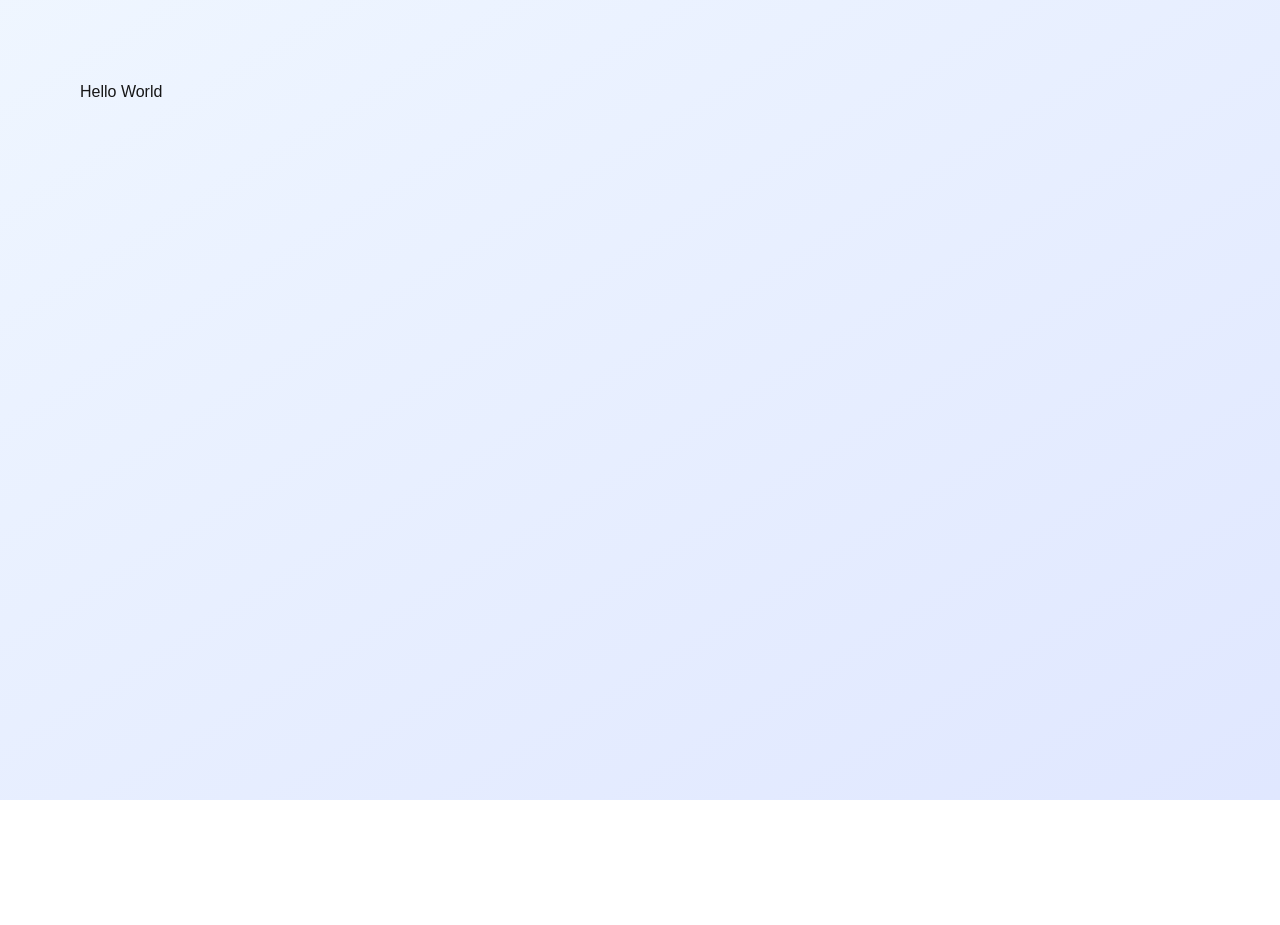
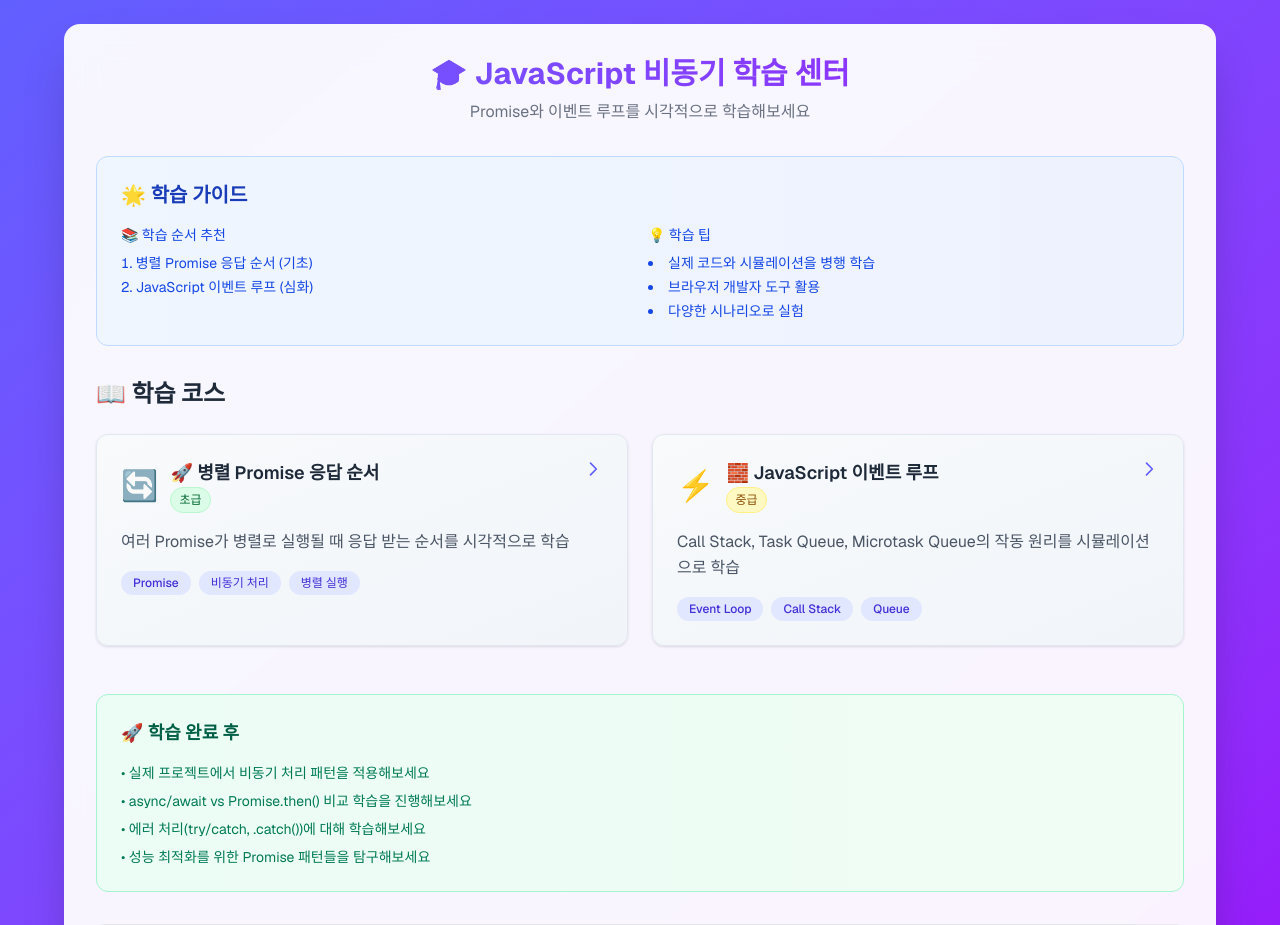
Before and after one commit to 1nnovator1105/javascript, a Next.js app: page / in a window 1280 px wide. Shown: the top 925 px of the page. Before the commit the page ends 800 px from the top, so only its background shows below. Built offline with nearby package versions, Linux system fonts and the light colour scheme.

Commit message:
feat: 메인 페이지 개발

```diff
--- a/src/app/page.tsx
+++ b/src/app/page.tsx
@@ -1,9 +1,169 @@
 "use client";
 
+import Link from "next/link";
+import StudyPageLayout from "../components/StudyPageLayout";
+
 export default function Home() {
+  const studyPages = [
+    {
+      title: "🚀 병렬 Promise 응답 순서",
+      description:
+        "여러 Promise가 병렬로 실행될 때 응답 받는 순서를 시각적으로 학습",
+      path: "/parallel-promise",
+      difficulty: "초급",
+      topics: ["Promise", "비동기 처리", "병렬 실행"],
+      icon: "🔄",
+    },
+    {
+      title: "🧱 JavaScript 이벤트 루프",
+      description:
+        "Call Stack, Task Queue, Microtask Queue의 작동 원리를 시뮬레이션으로 학습",
+      path: "/promise-event-loop",
+      difficulty: "중급",
+      topics: ["Event Loop", "Call Stack", "Queue"],
+      icon: "⚡",
+    },
+  ];
+
+  const getDifficultyColor = (difficulty: string) => {
+    switch (difficulty) {
+      case "초급":
+        return "bg-green-100 text-green-800 border-green-200";
+      case "중급":
+        return "bg-yellow-100 text-yellow-800 border-yellow-200";
+      case "고급":
+        return "bg-red-100 text-red-800 border-red-200";
+      default:
+        return "bg-gray-100 text-gray-800 border-gray-200";
+    }
+  };
+
   return (
-    <div className="min-h-screen p-8 pb-20 gap-16 sm:p-20 bg-gradient-to-br from-blue-50 to-indigo-100 dark:from-gray-900 dark:to-gray-800">
-      <h1>Hello World</h1>
-    </div>
+    <StudyPageLayout
+      title="🎓 JavaScript 비동기 학습 센터"
+      subtitle="Promise와 이벤트 루프를 시각적으로 학습해보세요"
+      maxWidth="wide"
+    >
+      {/* 소개 섹션 */}
+      <div className="mb-8 bg-gradient-to-r from-blue-50 to-indigo-50 p-6 rounded-xl border border-blue-200">
+        <h2 className="text-xl font-semibold mb-4 text-blue-800">
+          🌟 학습 가이드
+        </h2>
+        <div className="grid grid-cols-1 md:grid-cols-2 gap-4 text-sm text-blue-700">
+          <div>
+            <h3 className="font-medium mb-2">📚 학습 순서 추천</h3>
+            <ol className="list-decimal list-inside space-y-1">
+              <li>병렬 Promise 응답 순서 (기초)</li>
+              <li>JavaScript 이벤트 루프 (심화)</li>
+            </ol>
+          </div>
+          <div>
+            <h3 className="font-medium mb-2">💡 학습 팁</h3>
+            <ul className="list-disc list-inside space-y-1">
+              <li>실제 코드와 시뮬레이션을 병행 학습</li>
+              <li>브라우저 개발자 도구 활용</li>
+              <li>다양한 시나리오로 실험</li>
+            </ul>
+          </div>
+        </div>
+      </div>
+
+      {/* 학습 페이지 카드들 */}
+      <div className="space-y-6">
+        <h2 className="text-2xl font-bold text-gray-800 mb-6">📖 학습 코스</h2>
+
+        <div className="grid grid-cols-1 lg:grid-cols-2 gap-6">
+          {studyPages.map((page, index) => (
+            <Link
+              key={index}
+              href={page.path}
+              className="group block bg-gradient-to-br from-slate-50 to-slate-100 rounded-xl p-6 border border-slate-200 shadow-sm hover:shadow-lg hover:-translate-y-1 transition-all duration-300 hover:border-indigo-300"
+            >
+              <div className="flex items-start justify-between mb-4">
+                <div className="flex items-center gap-3">
+                  <div className="text-3xl">{page.icon}</div>
+                  <div>
+                    <h3 className="text-lg font-semibold text-gray-800 group-hover:text-indigo-600 transition-colors">
+                      {page.title}
+                    </h3>
+                    <span
+                      className={`inline-block px-2 py-1 rounded-full text-xs font-medium border ${getDifficultyColor(
+                        page.difficulty
+                      )}`}
+                    >
+                      {page.difficulty}
+                    </span>
+                  </div>
+                </div>
+                <div className="text-indigo-500 group-hover:text-indigo-700 transition-colors">
+                  <svg
+                    className="w-5 h-5"
+                    fill="none"
+                    stroke="currentColor"
+                    viewBox="0 0 24 24"
+                  >
+                    <path
+                      strokeLinecap="round"
+                      strokeLinejoin="round"
+                      strokeWidth={2}
+                      d="M9 5l7 7-7 7"
+                    />
+                  </svg>
+                </div>
+              </div>
+
+              <p className="text-gray-600 mb-4 leading-relaxed">
+                {page.description}
+              </p>
+
+              <div className="flex flex-wrap gap-2">
+                {page.topics.map((topic, topicIndex) => (
+                  <span
+                    key={topicIndex}
+                    className="px-3 py-1 bg-indigo-100 text-indigo-700 rounded-full text-xs font-medium"
+                  >
+                    {topic}
+                  </span>
+                ))}
+              </div>
+            </Link>
+          ))}
+        </div>
+      </div>
+
+      {/* 추가 정보 섹션 */}
+      <div className="mt-12 bg-gradient-to-r from-emerald-50 to-green-50 p-6 rounded-xl border border-emerald-200">
+        <h3 className="text-lg font-semibold mb-4 text-emerald-800">
+          🚀 학습 완료 후
+        </h3>
+        <div className="text-sm text-emerald-700 space-y-2">
+          <p>• 실제 프로젝트에서 비동기 처리 패턴을 적용해보세요</p>
+          <p>• async/await vs Promise.then() 비교 학습을 진행해보세요</p>
+          <p>• 에러 처리(try/catch, .catch())에 대해 학습해보세요</p>
+          <p>• 성능 최적화를 위한 Promise 패턴들을 탐구해보세요</p>
+        </div>
+      </div>
+
+      {/* 기술 스택 정보 */}
+      <div className="mt-8 p-4 bg-gray-50 rounded-lg border border-gray-200">
+        <h4 className="text-sm font-semibold text-gray-700 mb-2">
+          🛠 기술 스택
+        </h4>
+        <div className="flex flex-wrap gap-2 text-xs">
+          <span className="px-2 py-1 bg-blue-100 text-blue-700 rounded">
+            Next.js
+          </span>
+          <span className="px-2 py-1 bg-purple-100 text-purple-700 rounded">
+            TypeScript
+          </span>
+          <span className="px-2 py-1 bg-cyan-100 text-cyan-700 rounded">
+            Tailwind CSS
+          </span>
+          <span className="px-2 py-1 bg-yellow-100 text-yellow-700 rounded">
+            React
+          </span>
+        </div>
+      </div>
+    </StudyPageLayout>
   );
 }
--- a/src/app/parallel-promise/page.tsx
+++ b/src/app/parallel-promise/page.tsx
@@ -64,6 +64,7 @@ export default function Home() {
       title="🚀 Promise 응답 순서 시뮬레이터"
       subtitle="병렬 Promise에서 응답 받는 순서를 시각적으로 학습해보세요"
       maxWidth="full"
+      showBackButton={true}
     >
       <div className="flex flex-col sm:flex-row items-center gap-4 mb-6">
         <label className="w-full sm:w-auto">
--- a/src/app/promise-event-loop/page.tsx
+++ b/src/app/promise-event-loop/page.tsx
@@ -534,6 +534,7 @@ const BlockEventLoopSimulator: React.FC = () => {
       title="🧱 JavaScript 이벤트 루프 시뮬레이터"
       subtitle="비동기 처리 순서를 시각적으로 학습해보세요"
       maxWidth="full"
+      showBackButton={true}
     >
       <div className="mb-6">
         <h3 className="text-gray-700 mb-4 text-lg font-semibold">
--- a/src/components/StudyPageLayout.tsx
+++ b/src/components/StudyPageLayout.tsx
@@ -1,10 +1,12 @@
 import React from "react";
+import Link from "next/link";
 
 interface StudyPageLayoutProps {
   title: string;
   subtitle: string;
   children: React.ReactNode;
   maxWidth?: "normal" | "wide" | "full";
+  showBackButton?: boolean;
 }
 
 const StudyPageLayout: React.FC<StudyPageLayoutProps> = ({
@@ -12,6 +14,7 @@ const StudyPageLayout: React.FC<StudyPageLayoutProps> = ({
   subtitle,
   children,
   maxWidth = "normal",
+  showBackButton = false,
 }) => {
   const getMaxWidthClass = () => {
     switch (maxWidth) {
@@ -29,6 +32,31 @@ const StudyPageLayout: React.FC<StudyPageLayoutProps> = ({
       <div
         className={`bg-white/95 backdrop-blur-lg shadow-2xl rounded-xl md:rounded-2xl p-5 md:p-8 ${getMaxWidthClass()} mx-auto`}
       >
+        {/* 네비게이션 섹션 */}
+        {showBackButton && (
+          <div className="mb-6">
+            <Link
+              href="/"
+              className="inline-flex items-center gap-2 px-4 py-2 text-sm font-medium text-indigo-600 bg-indigo-50 hover:bg-indigo-100 border border-indigo-200 hover:border-indigo-300 rounded-lg transition-all duration-200 hover:-translate-y-0.5 hover:shadow-md"
+            >
+              <svg
+                className="w-4 h-4"
+                fill="none"
+                stroke="currentColor"
+                viewBox="0 0 24 24"
+              >
+                <path
+                  strokeLinecap="round"
+                  strokeLinejoin="round"
+                  strokeWidth={2}
+                  d="M10 19l-7-7m0 0l7-7m-7 7h18"
+                />
+              </svg>
+              학습 센터로 돌아가기
+            </Link>
+          </div>
+        )}
+
         <div className="text-center mb-8">
           <h1 className="font-bold bg-gradient-to-r from-indigo-500 to-purple-600 bg-clip-text text-transparent mb-2 text-2xl md:text-3xl">
             {title}
```
